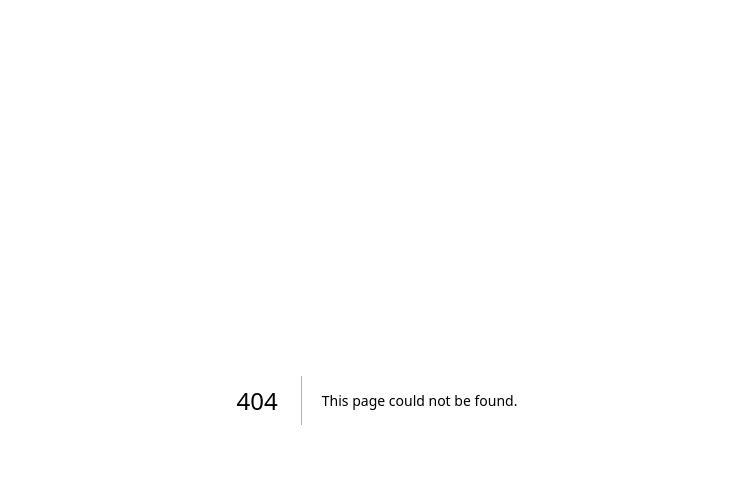
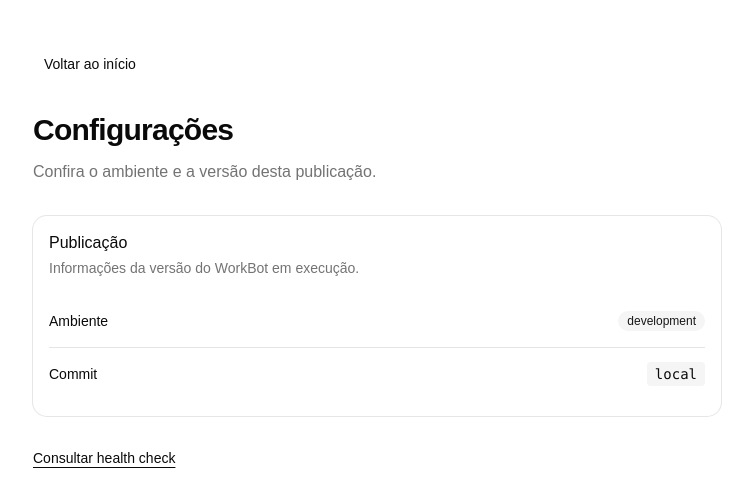
Before and after one commit to caadjo/plank-fde-training, a Next.js app: page /settings in a window 1280 px wide. Before the commit this address had no page. Shown: the top 502 px of the page, without its empty margins (263-1016 px from the left). Built offline with nearby package versions, Linux system fonts and the light colour scheme.

Commit message:
feat: exibir ambiente e commit nas configurações

```diff
--- /dev/null
+++ b/src/app/settings/page.tsx
@@ -0,0 +1,62 @@
+import Link from "next/link";
+import { Badge } from "@/components/ui/badge";
+import { buttonVariants } from "@/components/ui/button";
+import {
+  Card,
+  CardContent,
+  CardDescription,
+  CardHeader,
+  CardTitle,
+} from "@/components/ui/card";
+import { config } from "@/lib/config";
+
+export default function Settings() {
+  return (
+    <main className="mx-auto flex min-h-screen max-w-3xl flex-col gap-8 px-6 py-12 sm:px-10">
+      <Link
+        href="/"
+        className={buttonVariants({ variant: "outline", className: "w-fit" })}
+      >
+        Voltar ao início
+      </Link>
+      <div>
+        <h1 className="text-3xl font-semibold tracking-tight">Configurações</h1>
+        <p className="mt-3 text-muted-foreground">
+          Confira o ambiente e a versão desta publicação.
+        </p>
+      </div>
+      <Card>
+        <CardHeader>
+          <CardTitle>Publicação</CardTitle>
+          <CardDescription>
+            Informações da versão do WorkBot em execução.
+          </CardDescription>
+        </CardHeader>
+        <CardContent>
+          <dl className="divide-y">
+            <div className="flex flex-wrap items-center justify-between gap-3 py-4">
+              <dt>Ambiente</dt>
+              <dd>
+                <Badge variant="secondary">{config.environment}</Badge>
+              </dd>
+            </div>
+            <div className="flex flex-wrap items-center justify-between gap-3 py-4">
+              <dt>Commit</dt>
+              <dd>
+                <code className="rounded bg-muted px-2 py-1 text-sm">
+                  {config.commit}
+                </code>
+              </dd>
+            </div>
+          </dl>
+        </CardContent>
+      </Card>
+      <Link
+        href="/api/health"
+        className="w-fit text-sm underline underline-offset-4 focus-visible:outline-2 focus-visible:outline-offset-4"
+      >
+        Consultar health check
+      </Link>
+    </main>
+  );
+}
--- /dev/null
+++ b/src/components/ui/badge.tsx
@@ -0,0 +1,51 @@
+import { mergeProps } from "@base-ui/react/merge-props";
+import { useRender } from "@base-ui/react/use-render";
+import { cva, type VariantProps } from "class-variance-authority";
+import { cn } from "cn";
+
+const badgeVariants = cva(
+  "group/badge inline-flex h-5 w-fit shrink-0 items-center justify-center gap-1 overflow-hidden rounded-4xl border border-transparent px-2 py-0.5 text-xs font-medium whitespace-nowrap transition-all focus-visible:border-ring focus-visible:ring-[3px] focus-visible:ring-ring/50 has-data-[icon=inline-end]:pr-1.5 has-data-[icon=inline-start]:pl-1.5 aria-invalid:border-destructive aria-invalid:ring-destructive/20 dark:aria-invalid:ring-destructive/40 [&>svg]:pointer-events-none [&>svg]:size-3!",
+  {
+    variants: {
+      variant: {
+        default: "bg-primary text-primary-foreground [a]:hover:bg-primary/80",
+        secondary:
+          "bg-secondary text-secondary-foreground [a]:hover:bg-secondary/80",
+        destructive:
+          "bg-destructive/10 text-destructive focus-visible:ring-destructive/20 dark:bg-destructive/20 dark:focus-visible:ring-destructive/40 [a]:hover:bg-destructive/20",
+        outline:
+          "border-border text-foreground [a]:hover:bg-muted [a]:hover:text-muted-foreground",
+        ghost:
+          "hover:bg-muted hover:text-muted-foreground dark:hover:bg-muted/50",
+        link: "text-primary underline-offset-4 hover:underline",
+      },
+    },
+    defaultVariants: {
+      variant: "default",
+    },
+  },
+);
+
+function Badge({
+  className,
+  variant = "default",
+  render,
+  ...props
+}: useRender.ComponentProps<"span"> & VariantProps<typeof badgeVariants>) {
+  return useRender({
+    defaultTagName: "span",
+    props: mergeProps<"span">(
+      {
+        className: cn(badgeVariants({ variant }), className),
+      },
+      props,
+    ),
+    render,
+    state: {
+      slot: "badge",
+      variant,
+    },
+  });
+}
+
+export { Badge, badgeVariants };
```
